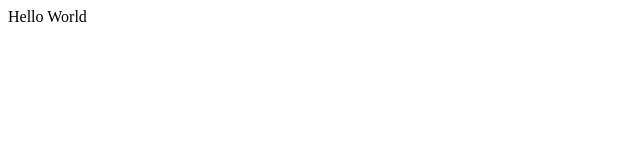
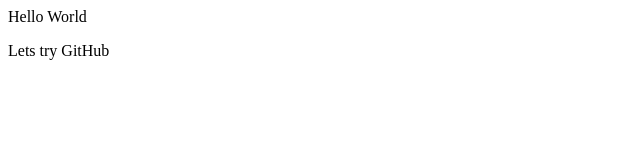
Before and after one commit to ydiaby/example, a plain HTML site: page index.html in a window 1280 px wide. Shown: the full height of the page, 0-640 px from the left. Drawn offline with Linux system fonts and the light colour scheme.

Commit message:
Added a new parapgraph

```diff
--- a/index.html
+++ b/index.html
@@ -6,7 +6,7 @@
 	<p>Hello World</p>
 
 
-
+<p>Lets try GitHub</p>
 
 </body>
 
```
